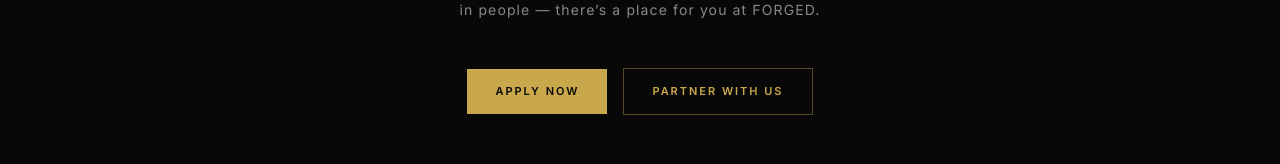
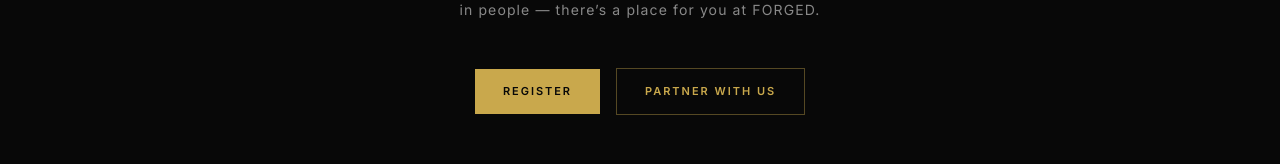
Before and after one commit to beforged26/forged-site, a Next.js app in the folder forged-site/: page /about in a window 1280 px wide. Shown: the part 3886-4050 px from the top of the page. Built offline with nearby package versions, Linux system fonts and the light colour scheme.

Commit message:
Update page.tsx

```diff
--- a/forged-site/src/app/about/page.tsx
+++ b/forged-site/src/app/about/page.tsx
@@ -203,7 +203,7 @@ export default function About() {
             href="/register"
             className="inline-block text-[11px] font-bold tracking-[0.18em] uppercase text-black bg-gold px-7 py-3.5 hover:bg-gold-m transition-colors"
           >
-            Apply Now
+            Register
           </Link>
           <Link
             href="/partner"
```
